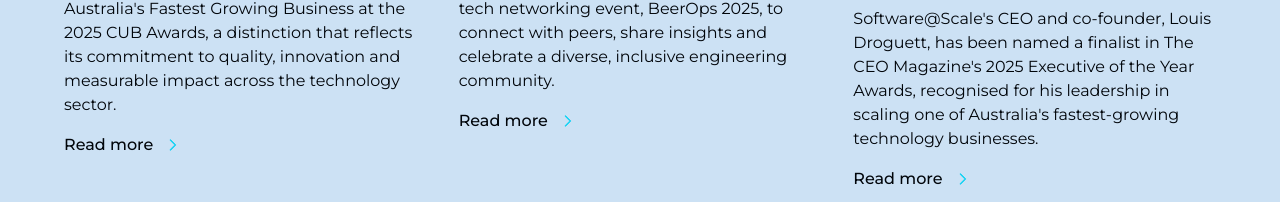
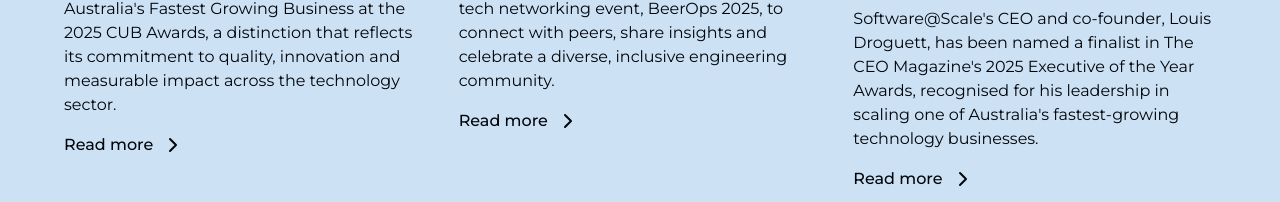
Before and after one commit to Cameron-p-Carter/sasrsitre, a Next.js app: page /collections/news in a window 1280 px wide. Shown: the part 750-952 px from the top of the page. Built offline with nearby package versions, Linux system fonts and the light colour scheme.

Commit message:
fixed arrow button colour

```diff
--- a/app/components/NewsGridSection.tsx
+++ b/app/components/NewsGridSection.tsx
@@ -66,18 +66,14 @@
                   </div>
 
                   {/* Action Button */}
-                  <Link href={item.link || "/collections/news/first-article"} className="flex items-center gap-2 cursor-pointer hover:opacity-70 transition-opacity">
-                    <span className="font-medium text-[#00050a] text-base leading-[1.5] whitespace-nowrap">
+                  <Link href={item.link || "/collections/news/first-article"} className="flex items-center gap-2 cursor-pointer group">
+                    <span className="font-medium text-[#00050a] text-base leading-[1.5] whitespace-nowrap group-hover:text-[#0c2080] transition-colors">
                       Read more
                     </span>
-                    <div className="w-6 h-6 flex items-center justify-center">
-                      <Image
-                        src={ICON_CHEVRON_RIGHT}
-                        alt="Arrow"
-                        width={24}
-                        height={24}
-                        className="object-contain"
-                      />
+                    <div className="w-6 h-6 flex items-center justify-center text-[#00050a] group-hover:text-[#0c2080] transition-colors">
+                      <svg width="24" height="24" viewBox="0 0 24 24" fill="none" xmlns="http://www.w3.org/2000/svg">
+                        <path d="M9 18L15 12L9 6" stroke="currentColor" strokeWidth="2" strokeLinecap="round" strokeLinejoin="round"/>
+                      </svg>
                     </div>
                   </Link>
                 </div>
```
